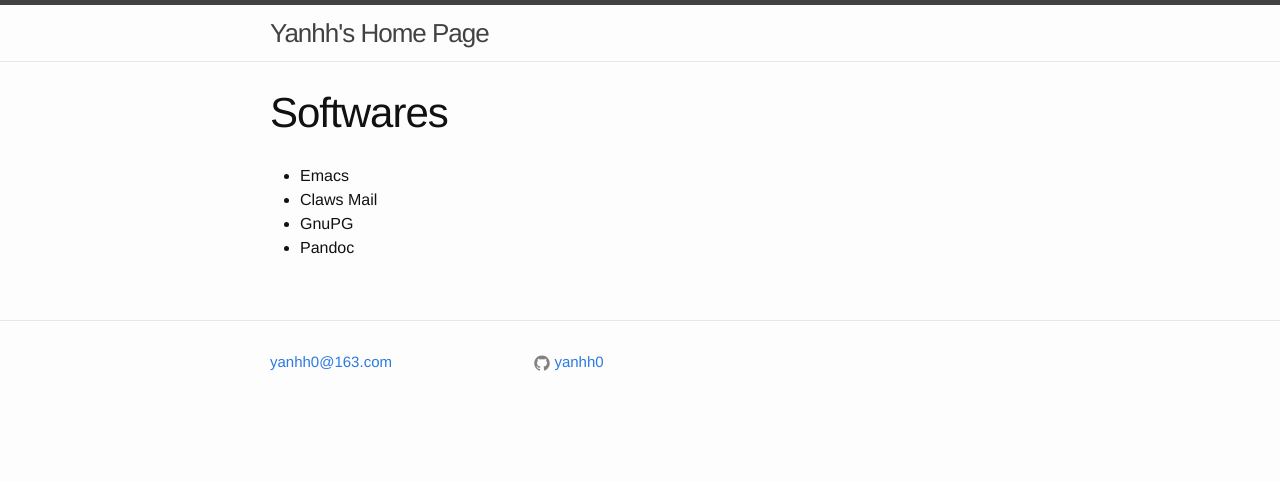
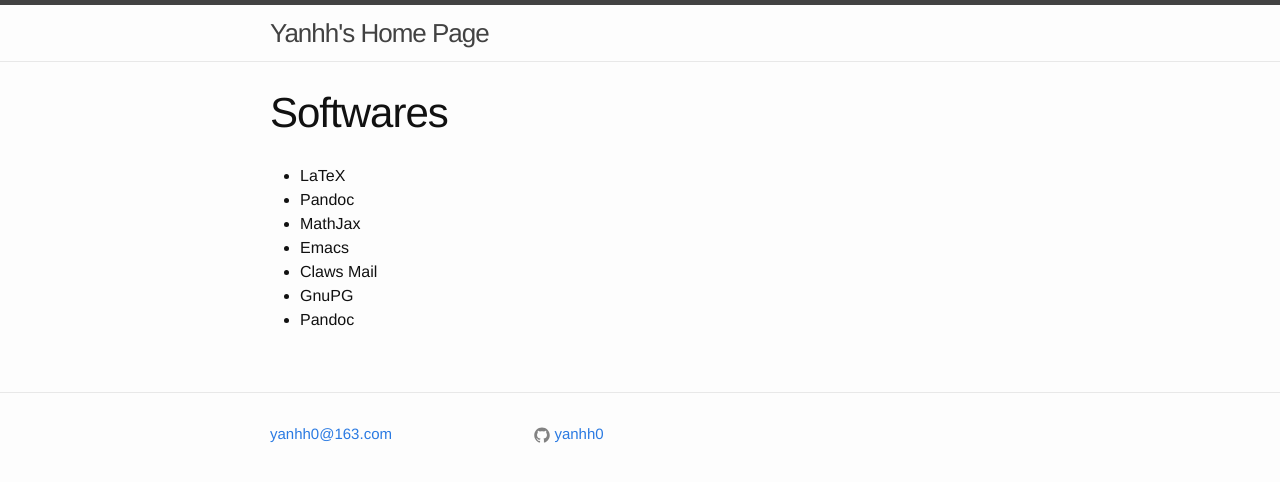
Before and after one commit to ggaarder7/yanhh0.github.io, a Jekyll site: the page built from blog/softwares.md, in a window 1280 px wide. Shown: the top 482 px of the page. Built offline with Jekyll 4.4.1, drawn with Linux system fonts in a browser that asks for light colours.

Commit message:
*** empty log message ***

```diff
--- a/blog/softwares.md
+++ b/blog/softwares.md
@@ -2,6 +2,9 @@
 title: Softwares
 ---
 
+- LaTeX
+- Pandoc
+- MathJax
 - Emacs
 - Claws Mail
 - GnuPG
```
